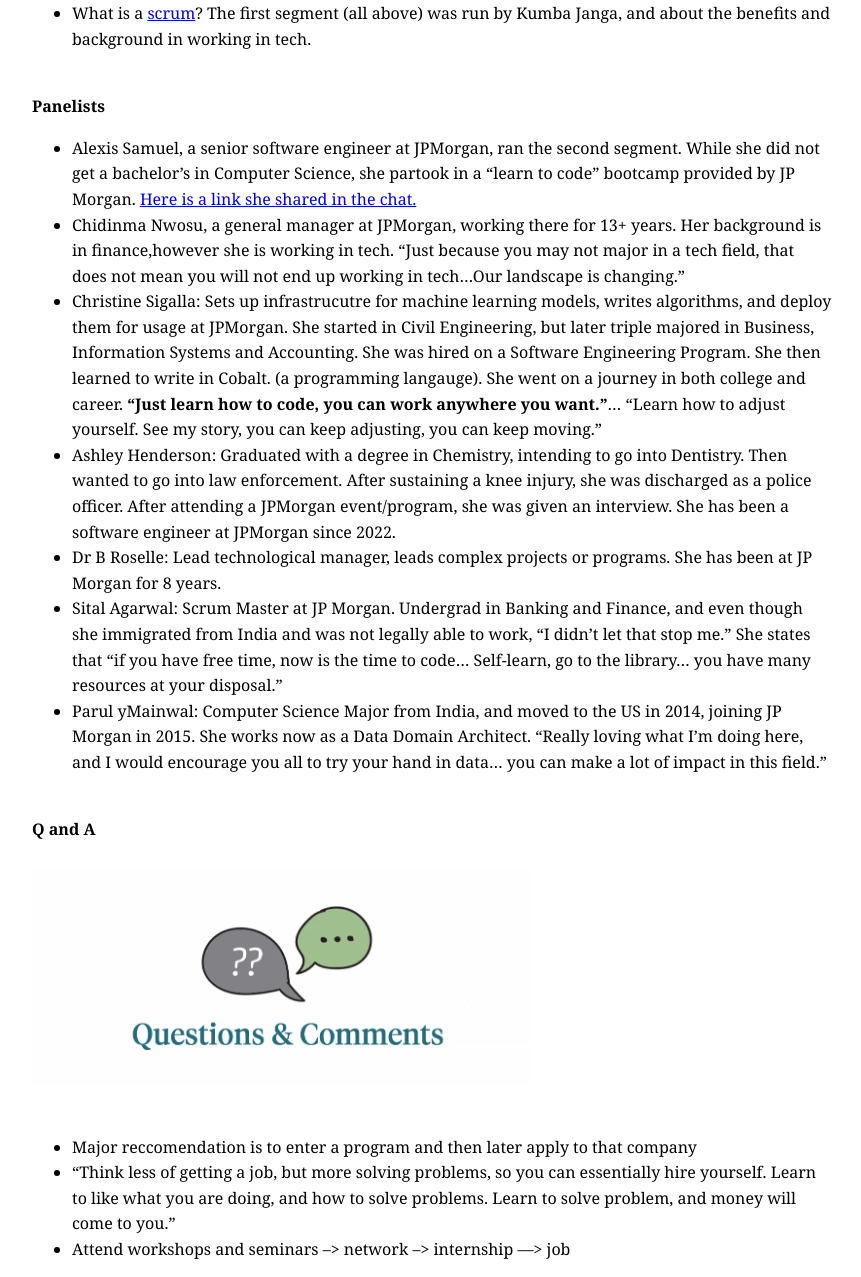
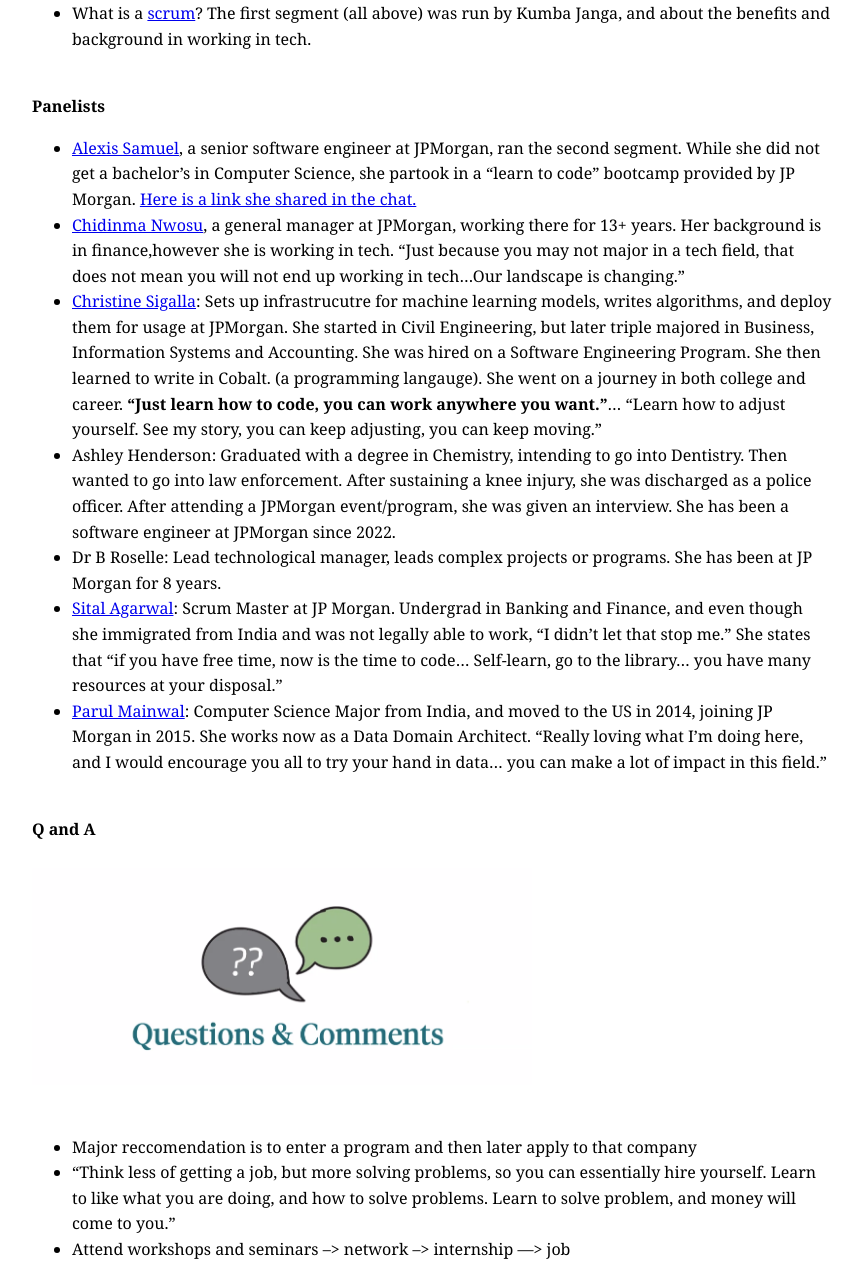
Before and after one commit to CaptainSapphire/PH-s-Blog, a Jekyll site: the page built from _posts/2025-07-16-GWC Event: Career Pathways.md, in a window 1280 px wide and 1400 px high, scrolled down 1367 px, cut to the strip 123-1400 px from the top of the window. Shown: the whole strip, without its empty margins (208-1069 px from the left). Built offline with Jekyll 4.4.1, drawn with Linux system fonts in a browser that asks for light colours.

Commit message:
Update 2025-07-16-GWC Event: Career Pathways.md

```diff
--- a/_posts/2025-07-16-GWC Event: Career Pathways.md
+++ b/_posts/2025-07-16-GWC Event: Career Pathways.md
@@ -30,13 +30,13 @@
 The first segment (all above) was run by Kumba Janga, and about the benefits and background in working in tech. <br><br>
 
 **Panelists**
-- Alexis Samuel, a senior software engineer at JPMorgan, ran the second segment. While she did not get a bachelor's in Computer Science, she partook in a "learn to code" bootcamp provided by JP Morgan. [Here is a link she shared in the chat.](https://www.coursereport.com/blog/27-coding-bootcamps-for-high-school-students)
-- Chidinma Nwosu, a general manager at JPMorgan, working there for 13+ years. Her background is in finance,however she is working in tech. "Just because you may not major in a tech field, that does not mean you will not end up working in tech...Our landscape is changing."
-- Christine Sigalla: Sets up infrastrucutre for machine learning models, writes algorithms, and deploy them for usage at JPMorgan. She started in Civil Engineering, but later triple majored in Business, Information Systems and Accounting. She was hired on a Software Engineering Program. She then learned to write in Cobalt. (a programming langauge). She went on a journey in both college and career. **"Just learn how to code, you can work anywhere you want."**... "Learn how to adjust yourself. See my story, you can keep adjusting, you can keep moving."
+- [Alexis Samuel](https://www.linkedin.com/in/alexis-samuels-960a1a126/), a senior software engineer at JPMorgan, ran the second segment. While she did not get a bachelor's in Computer Science, she partook in a "learn to code" bootcamp provided by JP Morgan. [Here is a link she shared in the chat.](https://www.coursereport.com/blog/27-coding-bootcamps-for-high-school-students)
+- [Chidinma Nwosu](https://www.linkedin.com/in/chidinma-nwosu-csm-cspo-clp-mba-b602a443/), a general manager at JPMorgan, working there for 13+ years. Her background is in finance,however she is working in tech. "Just because you may not major in a tech field, that does not mean you will not end up working in tech...Our landscape is changing."
+- [Christine Sigalla](https://www.linkedin.com/in/dr-christine-s-88230962/): Sets up infrastrucutre for machine learning models, writes algorithms, and deploy them for usage at JPMorgan. She started in Civil Engineering, but later triple majored in Business, Information Systems and Accounting. She was hired on a Software Engineering Program. She then learned to write in Cobalt. (a programming langauge). She went on a journey in both college and career. **"Just learn how to code, you can work anywhere you want."**... "Learn how to adjust yourself. See my story, you can keep adjusting, you can keep moving."
 - Ashley Henderson: Graduated with a degree in Chemistry, intending to go into Dentistry. Then wanted to go into law enforcement. After sustaining a knee injury, she was discharged as a police officer. After attending a JPMorgan event/program, she was given an interview. She has been a software engineer at JPMorgan since 2022.
 - Dr B Roselle: Lead technological manager, leads complex projects or programs. She has been at JP Morgan for 8 years.
-- Sital Agarwal: Scrum Master at JP Morgan. Undergrad in Banking and Finance, and even though she immigrated from India and was not legally able to work, "I didn't let that stop me." She states that "if you have free time, now is the time to code... Self-learn, go to the library... you have many resources at your disposal."
-- Parul yMainwal: Computer Science Major from India, and moved to the US in 2014, joining JP Morgan in 2015. She works now as a Data Domain Architect. "Really loving what I'm doing here, and I would encourage you all to try your hand in data... you can make a lot of impact in this field."
+- [Sital Agarwal](https://www.linkedin.com/in/sital-agarwal-078836146/): Scrum Master at JP Morgan. Undergrad in Banking and Finance, and even though she immigrated from India and was not legally able to work, "I didn't let that stop me." She states that "if you have free time, now is the time to code... Self-learn, go to the library... you have many resources at your disposal."
+- [Parul Mainwal](https://www.linkedin.com/in/pm09/): Computer Science Major from India, and moved to the US in 2014, joining JP Morgan in 2015. She works now as a Data Domain Architect. "Really loving what I'm doing here, and I would encourage you all to try your hand in data... you can make a lot of impact in this field."
 <br><br>
 
 **Q and A**
```
